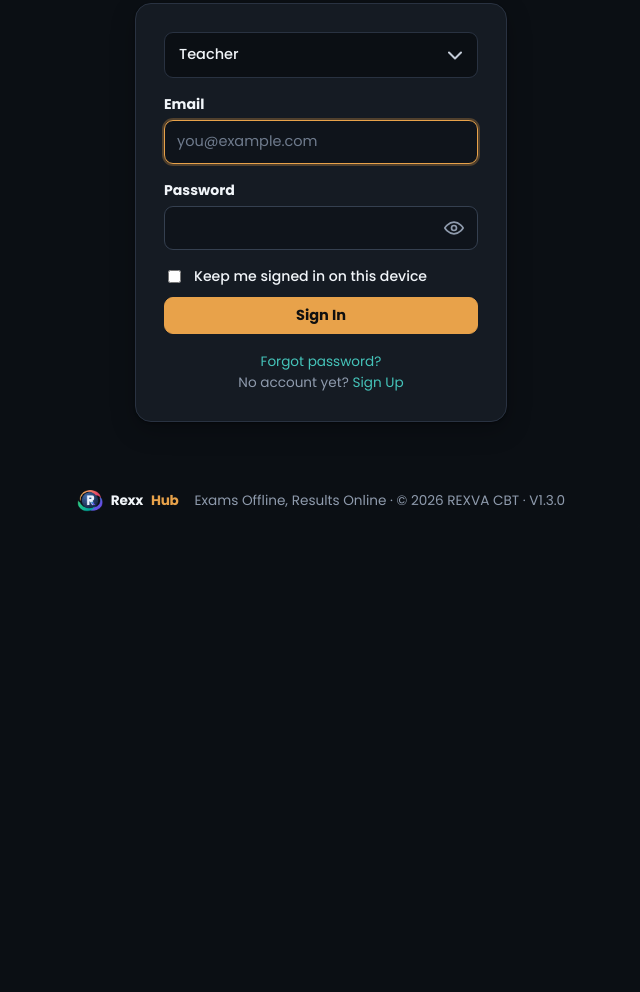
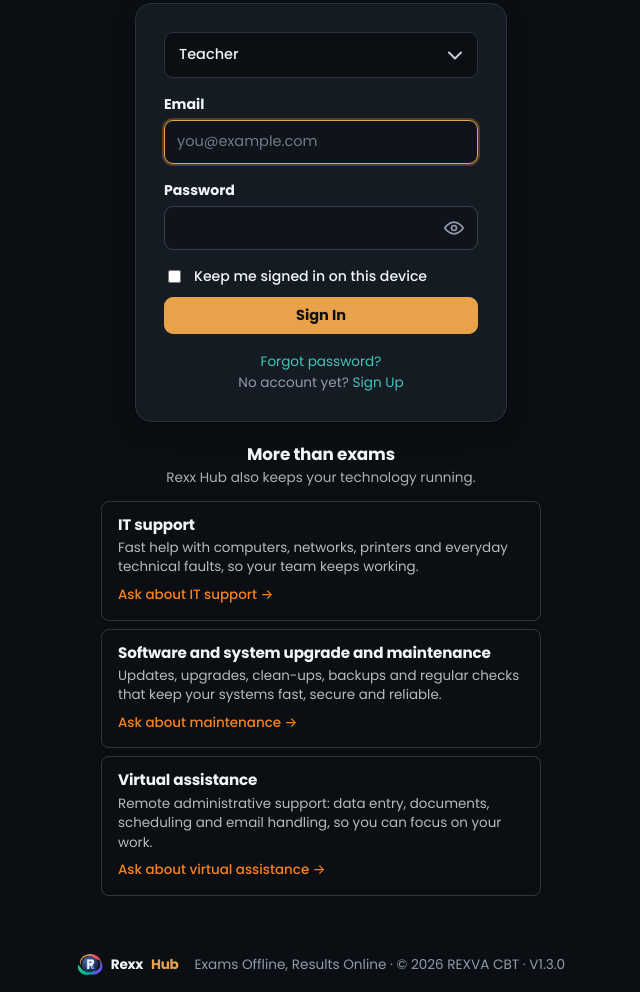
Before and after one commit to RexxHub/Online-CBT-version, a plain HTML site: page index.html in a window 1280 px wide. Shown: the part 272-1264 px from the top of the page, without its empty margins (319-959 px from the left). Before the commit the page ends 800 px from the top, so only its background shows below. Drawn offline with nearby package versions, Linux system fonts and the light colour scheme.

Commit message:
Add services section and update footer content

```diff
--- a/index.html
+++ b/index.html
@@ -3,6 +3,17 @@
 <meta http-equiv="Content-Security-Policy" content="default-src 'self'; script-src 'self' 'unsafe-inline' https://cdn.jsdelivr.net; style-src 'self' 'unsafe-inline'; img-src 'self' data: blob:; font-src 'self'; connect-src 'self' https://*.supabase.co; object-src 'none'; base-uri 'self'; form-action 'self'"><meta name="referrer" content="no-referrer">
 <title>Sign in to REXVA CBT · Online</title><link rel="icon" type="image/png" href="brand/favicon.png">
 <link rel="stylesheet" href="style.css"><link rel="stylesheet" href="online.css">
+<style id="rx-services">
+.rxsv{width:100%;max-width:440px;margin:22px auto 0;text-align:left}
+.rxsv h2{margin:0 0 4px;font-size:1.05rem;font-weight:600;text-align:center}
+.rxsv>p{margin:0 0 12px;font-size:.85rem;opacity:.7;text-align:center}
+.rxsv .rxlist{display:grid;gap:8px}
+.rxsv .rxitem{border:1px solid rgba(128,128,128,.35);border-radius:8px;padding:14px 16px}
+.rxsv .rxitem h3{margin:0 0 4px;font-size:.95rem;font-weight:600}
+.rxsv .rxitem p{margin:0;font-size:.84rem;opacity:.75;line-height:1.45}
+.rxsv .rxitem a{display:inline-block;margin-top:8px;font-size:.84rem;font-weight:500;color:#f6821f;text-decoration:none}
+.rxsv .rxitem a:hover,.rxsv .rxitem a:focus-visible{text-decoration:underline}
+</style>
 </head><body>
 <header class="topbar no-print"><div class="inner"><a class="brand" href="#/"><img class="logo" src="brand/logo.png" alt="" width="36" height="36"><em>REXVA CBT</em></a><nav id="nav"></nav><div class="who" id="who"></div></div></header>
 <main id="app"></main>
@@ -38,6 +49,12 @@ async function all(table, sel, f) {
 const EYE1 = '<svg viewBox="0 0 24 24" fill="none" stroke="currentColor" stroke-width="2" stroke-linecap="round" stroke-linejoin="round" aria-hidden="true"><path d="M1 12s4-7 11-7 11 7 11 7-4 7-11 7S1 12 1 12z"/><circle cx="12" cy="12" r="3"/></svg>';
 const EYE0 = '<svg viewBox="0 0 24 24" fill="none" stroke="currentColor" stroke-width="2" stroke-linecap="round" stroke-linejoin="round" aria-hidden="true"><path d="M17.94 17.94A10.94 10.94 0 0 1 12 19c-7 0-11-7-11-7a19.8 19.8 0 0 1 5.06-5.94M9.9 4.24A10.9 10.9 0 0 1 12 4c7 0 11 7 11 7a19.9 19.9 0 0 1-3.17 4.19M14.12 14.12a3 3 0 1 1-4.24-4.24"/><path d="M1 1l22 22"/></svg>';
 const FOOT = `<footer class="sitefooter"><div class="inner"><span class="fbrand"><img class="logo" src="brand/logo.png" alt="" width="22" height="22">Rexx<em>Hub</em></span><span class="fmeta">Exams Offline, Results Online &middot; &copy; ${new Date().getFullYear()} REXVA CBT &middot; V1.3.0</span></div></footer>`;
+const rxWa = t => "https://wa.me/2348103413362?text=" + encodeURIComponent("Rexx Hub enquiry: " + t);
+const SERVICES = `<section class="rxsv no-print" aria-labelledby="rxsvh"><h2 id="rxsvh">More than exams</h2><p>Rexx Hub also keeps your technology running.</p><div class="rxlist">
+  <div class="rxitem"><h3>IT support</h3><p>Fast help with computers, networks, printers and everyday technical faults, so your team keeps working.</p><a href="${rxWa("IT support")}" target="_blank" rel="noopener">Ask about IT support &rarr;</a></div>
+  <div class="rxitem"><h3>Software and system upgrade and maintenance</h3><p>Updates, upgrades, clean-ups, backups and regular checks that keep your systems fast, secure and reliable.</p><a href="${rxWa("Software and system upgrade or maintenance")}" target="_blank" rel="noopener">Ask about maintenance &rarr;</a></div>
+  <div class="rxitem"><h3>Virtual assistance</h3><p>Remote administrative support: data entry, documents, scheduling and email handling, so you can focus on your work.</p><a href="${rxWa("Virtual assistance")}" target="_blank" rel="noopener">Ask about virtual assistance &rarr;</a></div>
+</div></section>`;
 const REL = ["Mother", "Father", "Guardian", "Other"].map(r => `<option>${r}</option>`).join("");
 const normId = s => String(s || "").toLowerCase().replace(/[\s-]/g, "");
 const okPw = p => p.length >= 10 && /[a-z]/i.test(p) && /\d/.test(p);
@@ -91,7 +108,7 @@ function loginView(msg, ok) {
   <div class="field"><label for="pw">Password</label>${pwBox("pw", "current-password")}</div>
   <label class="check"><input type="checkbox" id="keep"> Keep me signed in on this device</label>
   <button class="btn primary block" type="submit">Sign In</button></form>
-  <p class="small muted" style="margin:18px 0 0;text-align:center"><a href="#" id="fg">Forgot password?</a><br>No account yet? <a href="#/register">Sign Up</a></p></div>`, "loginpage");
+  <p class="small muted" style="margin:18px 0 0;text-align:center"><a href="#" id="fg">Forgot password?</a><br>No account yet? <a href="#/register">Sign Up</a></p></div>${SERVICES}`, "loginpage");
   say(m, ok);
   const em = document.getElementById("em");
   const fg = document.getElementById("fg");
```
